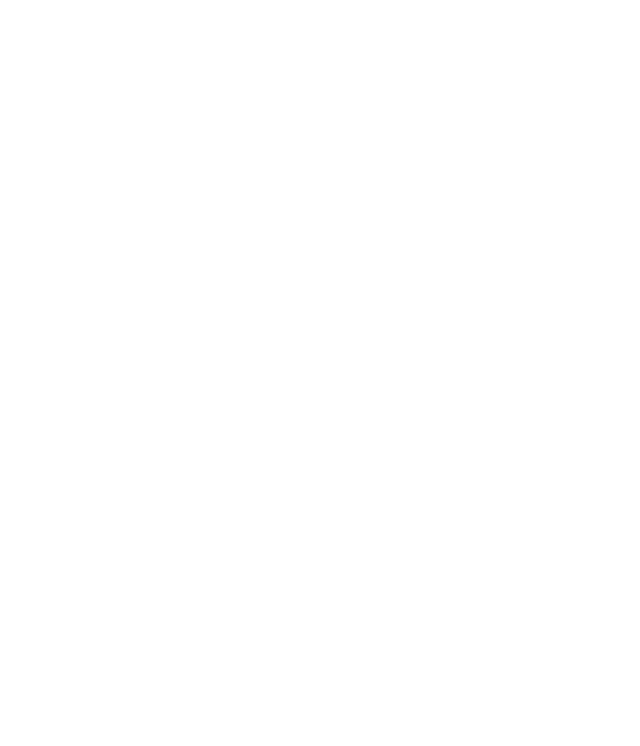
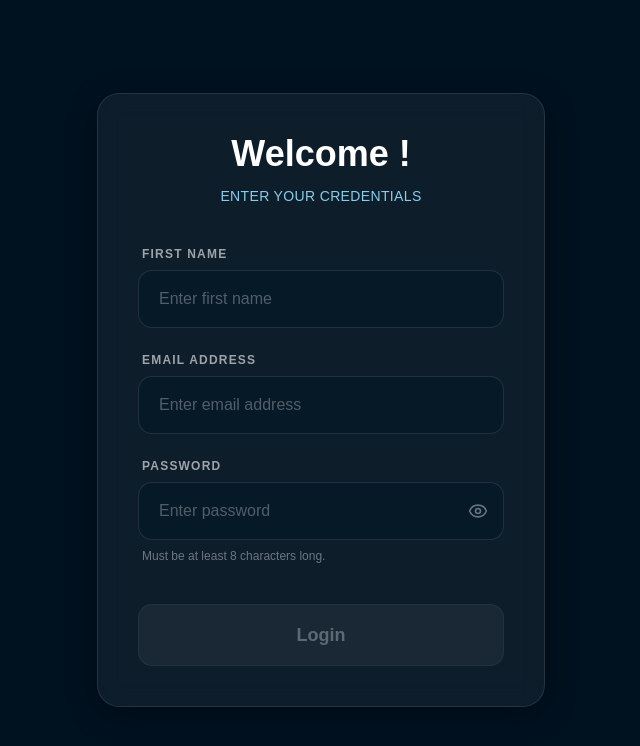
Before and after one commit to Wasai10/Jet_Website, a React (Vite) app: page /login in a window 1280 px wide. Before the commit this address had no page. Shown: the top 746 px of the page, without its empty margins (319-959 px from the left). Built offline with nearby package versions, Linux system fonts and the light colour scheme.

Commit message:
I have made some changes in the landing homepage and added alog in page

```diff
--- a/src/App.tsx
+++ b/src/App.tsx
@@ -1,6 +1,7 @@
 import { BrowserRouter as Router, Routes, Route } from "react-router-dom"
 import Home from "@/pages/Landing/Home"
 import Gallery from "@/pages/Gallery/Gallery"
+import Login from "@/pages/Login/Login"
 
 export function App() {
   return (
@@ -8,6 +9,7 @@
       <Routes>
         <Route path="/" element={<Home />} />
         <Route path="/gallery" element={<Gallery />} />
+        <Route path="/login" element={<Login />} />
         {/* Add more routes here as needed */}
       </Routes>
     </Router>
--- a/src/components/Sections/Gallery.jsx
+++ b/src/components/Sections/Gallery.jsx
@@ -154,16 +154,7 @@
                     ))}
                 </div>
 
-                {/* View More Button */}
-                <div className="flex justify-center mt-6">
-                    <Link
-                        to="/gallery"
-                        className="flex items-center space-x-3 px-7 py-3 rounded-full bg-white/5 border border-white/10 text-sm font-semibold text-white/70 hover:bg-[#0096FF]/10 hover:border-[#0096FF]/30 hover:text-[#87CEEB] transition-all duration-300 hover:shadow-[0_0_20px_rgba(0,150,255,0.15)]"
-                    >
-                        <span>View Full Gallery</span>
-                        <ChevronRight className="w-4 h-4" />
-                    </Link>
-                </div>
+
 
                 {/* Livestream Featured Card */}
                 <div className="mt-20">
--- a/src/components/Sections/Hero.jsx
+++ b/src/components/Sections/Hero.jsx
@@ -1,4 +1,5 @@
 import React, { useState, useEffect } from 'react'
+import { Link } from 'react-router-dom'
 import { motion } from 'framer-motion'
 
 const slides = [
@@ -160,8 +161,7 @@
                                 visible: { opacity: 1, x: 0, transition: { duration: 1.2, ease: [0.25, 1, 0.5, 1] } }
                             }}
                         >
-                            <a href="#about" style={styles.btnPrimary}>Learn More</a>
-                            <a href="#events" style={styles.btnSecondary}>Upcoming Events</a>
+                            <Link to="/login" style={styles.btnPrimary}>Learn More</Link>
                         </motion.div>
                     </motion.div>
 
--- /dev/null
+++ b/src/pages/Login/Login.jsx
@@ -0,0 +1,116 @@
+import React, { useState } from 'react';
+import { useNavigate } from 'react-router-dom';
+import { Eye, EyeOff } from 'lucide-react';
+import { motion } from 'framer-motion';
+
+export default function Login() {
+    const [firstName, setFirstName] = useState('');
+    const [email, setEmail] = useState('');
+    const [password, setPassword] = useState('');
+    const [showPassword, setShowPassword] = useState(false);
+    const navigate = useNavigate();
+
+    // The button lights up if all fields have some input and password is >= 8 chars.
+    const isValid = firstName.trim().length > 0 && email.trim().length > 0 && password.length >= 8;
+
+    const handleLogin = (e) => {
+        e.preventDefault();
+        if (isValid) {
+            // For now, simple navigation back to home assuming successful login
+            navigate('/');
+        }
+    };
+
+    return (
+        <div className="min-h-screen bg-[#00111F] flex items-center justify-center p-6 text-white relative overflow-hidden">
+            {/* Background blobs for aesthetics */}
+            <div className="absolute top-1/4 left-0 w-96 h-96 bg-[radial-gradient(circle,rgba(0,150,255,0.05),transparent_60%)] pointer-events-none -translate-x-1/2" />
+            <div className="absolute bottom-1/4 right-0 w-96 h-96 bg-[radial-gradient(circle,rgba(135,206,235,0.04),transparent_60%)] pointer-events-none translate-x-1/2" />
+
+            <motion.div
+                initial={{ opacity: 0, y: 20 }}
+                animate={{ opacity: 1, y: 0 }}
+                transition={{ duration: 0.6 }}
+                className="w-full max-w-md bg-white/5 backdrop-blur-md border border-white/10 rounded-3xl p-8 md:p-10 shadow-[0_8px_32px_rgba(0,0,0,0.3)] relative z-10"
+            >
+                <div className="text-center mb-10">
+                    <h1 className="text-4xl font-bold text-white mb-3">Welcome !</h1>
+                    <p className="text-[#87CEEB] text-sm font-medium tracking-wide uppercase">
+                        Enter your credentials
+                    </p>
+                </div>
+
+                <form onSubmit={handleLogin} className="space-y-6">
+                    {/* First Name Field */}
+                    <div className="space-y-2">
+                        <label className="text-xs font-semibold text-white/60 uppercase tracking-widest pl-1 block">
+                            First Name
+                        </label>
+                        <input
+                            type="text"
+                            placeholder="Enter first name"
+                            value={firstName}
+                            onChange={(e) => setFirstName(e.target.value)}
+                            className="w-full bg-[#001726]/50 border border-white/10 rounded-xl px-5 py-4 text-white placeholder-white/30 focus:outline-none focus:border-[#0096FF] focus:bg-white/5 transition-all duration-300"
+                        />
+                    </div>
+
+                    {/* Email Field */}
+                    <div className="space-y-2">
+                        <label className="text-xs font-semibold text-white/60 uppercase tracking-widest pl-1 block">
+                            Email Address
+                        </label>
+                        <input
+                            type="email"
+                            placeholder="Enter email address"
+                            value={email}
+                            onChange={(e) => setEmail(e.target.value)}
+                            className="w-full bg-[#001726]/50 border border-white/10 rounded-xl px-5 py-4 text-white placeholder-white/30 focus:outline-none focus:border-[#0096FF] focus:bg-white/5 transition-all duration-300"
+                        />
+                    </div>
+
+                    {/* Password Field */}
+                    <div className="space-y-2">
+                        <label className="text-xs font-semibold text-white/60 uppercase tracking-widest pl-1 block">
+                            Password
+                        </label>
+                        <div className="relative">
+                            <input
+                                type={showPassword ? "text" : "password"}
+                                placeholder="Enter password"
+                                value={password}
+                                onChange={(e) => setPassword(e.target.value)}
+                                className="w-full bg-[#001726]/50 border border-white/10 rounded-xl px-5 py-4 text-white placeholder-white/30 focus:outline-none focus:border-[#0096FF] focus:bg-white/5 transition-all duration-300 pr-12"
+                            />
+                            <button
+                                type="button"
+                                onClick={() => setShowPassword(!showPassword)}
+                                className="absolute right-4 top-1/2 -translate-y-1/2 text-white/40 hover:text-white transition-colors"
+                            >
+                                {showPassword ? <EyeOff size={20} /> : <Eye size={20} />}
+                            </button>
+                        </div>
+                        <p className={`text-xs pl-1 mt-1 transition-colors ${password.length >= 8 ? 'text-green-400' : 'text-white/40'}`}>
+                            Must be at least 8 characters long.
+                        </p>
+                    </div>
+
+                    {/* Submit Button */}
+                    <div className="pt-4">
+                        <button
+                            type="submit"
+                            disabled={!isValid}
+                            className={`w-full py-4 rounded-xl font-bold text-lg transition-all duration-500 flex items-center justify-center ${
+                                isValid
+                                    ? 'bg-[#0096FF] text-white shadow-[0_0_20px_rgba(0,150,255,0.4)] hover:bg-[#0080ff] hover:shadow-[0_0_25px_rgba(0,150,255,0.6)] cursor-pointer translate-y-0'
+                                    : 'bg-white/5 text-white/30 cursor-not-allowed border border-white/5'
+                            }`}
+                        >
+                            Login
+                        </button>
+                    </div>
+                </form>
+            </motion.div>
+        </div>
+    );
+}
```
Also changed, not shown: src/components/Sections/Blogs.jsx (+19 -11 lines), src/pages/Authentication/Login.jsx (added), src/pages/Authentication/Login.tsx (added).
